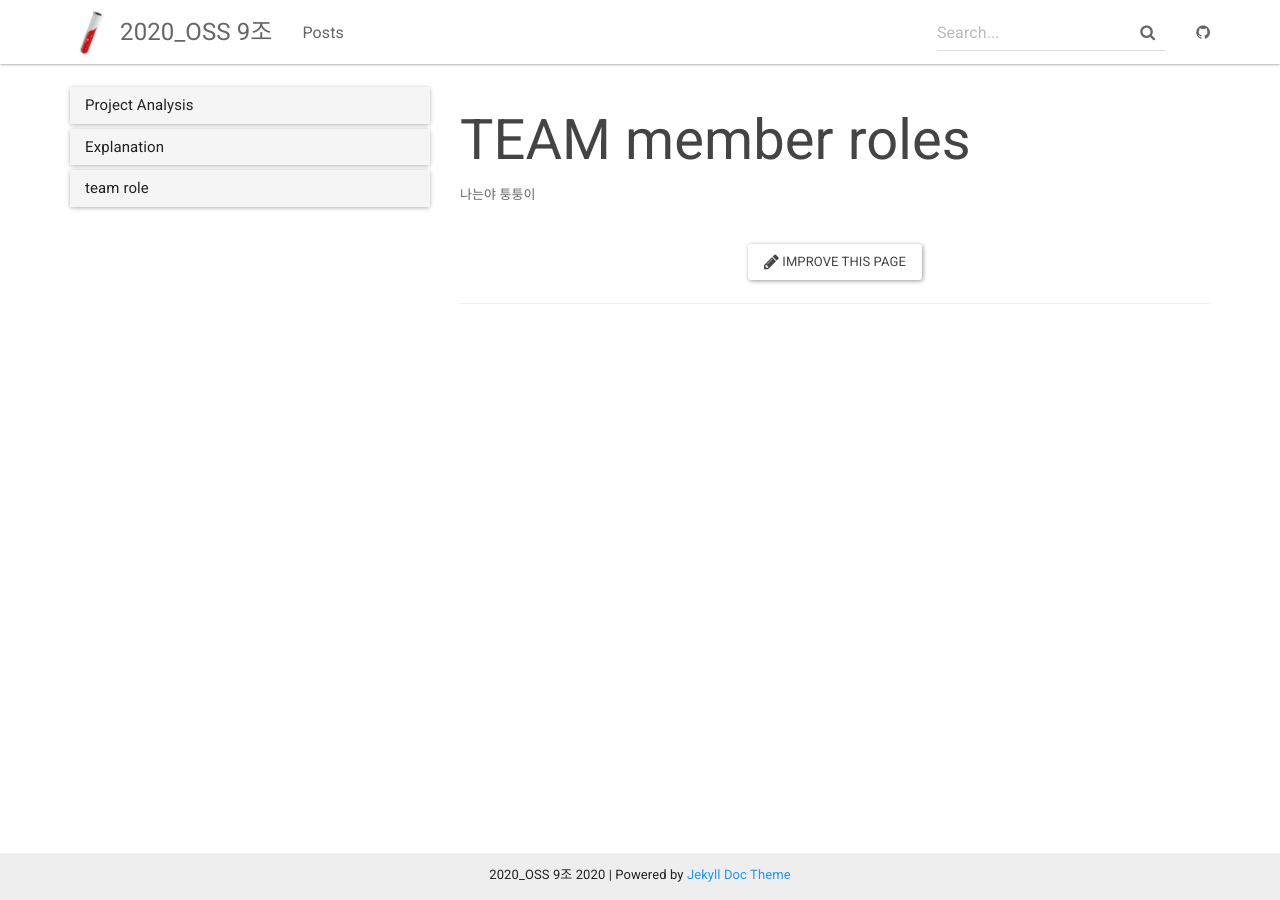
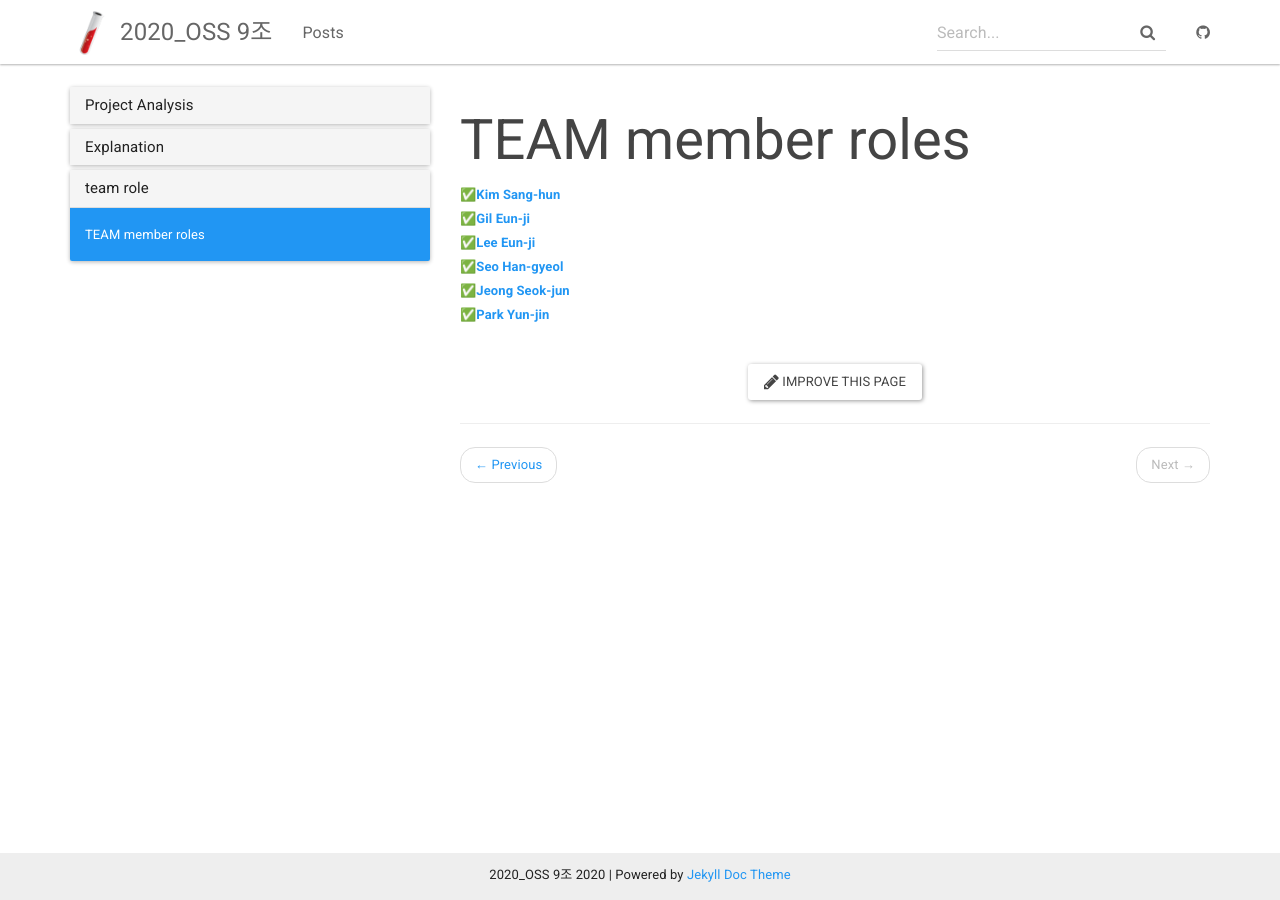
Before and after one commit to doolim98/2020-2-OSS-9, a Jekyll site: the page built from _docs/whattodo/Teamrole.md, in a window 1280 px wide. Built offline with Jekyll 4.4.1, drawn with Linux system fonts in a browser that asks for light colours.

Commit message:
Update Teamrole.md

```diff
--- a/_docs/whattodo/Teamrole.md
+++ b/_docs/whattodo/Teamrole.md
@@ -1,5 +1,10 @@
 ---
 title: TEAM member roles
-permalink: /docs/teammemberrole/
+permalink: /docs/team_role/
 ---
-나는야 퉁퉁이
+**&#9989;[Kim Sang-hun](https://github.com/baldwinIV)<br>
+&#9989;[Gil Eun-ji](https://github.com/EunJiGil)<br>
+&#9989;[Lee Eun-ji](https://github.com/eunji0123)<br>
+&#9989;[Seo Han-gyeol](https://github.com/Seo-han-gyeol)<br>
+&#9989;[Jeong Seok-jun](https://github.com/June1010)<br>
+&#9989;[Park Yun-jin](https://github.com/younjin0520)<br>**
```
